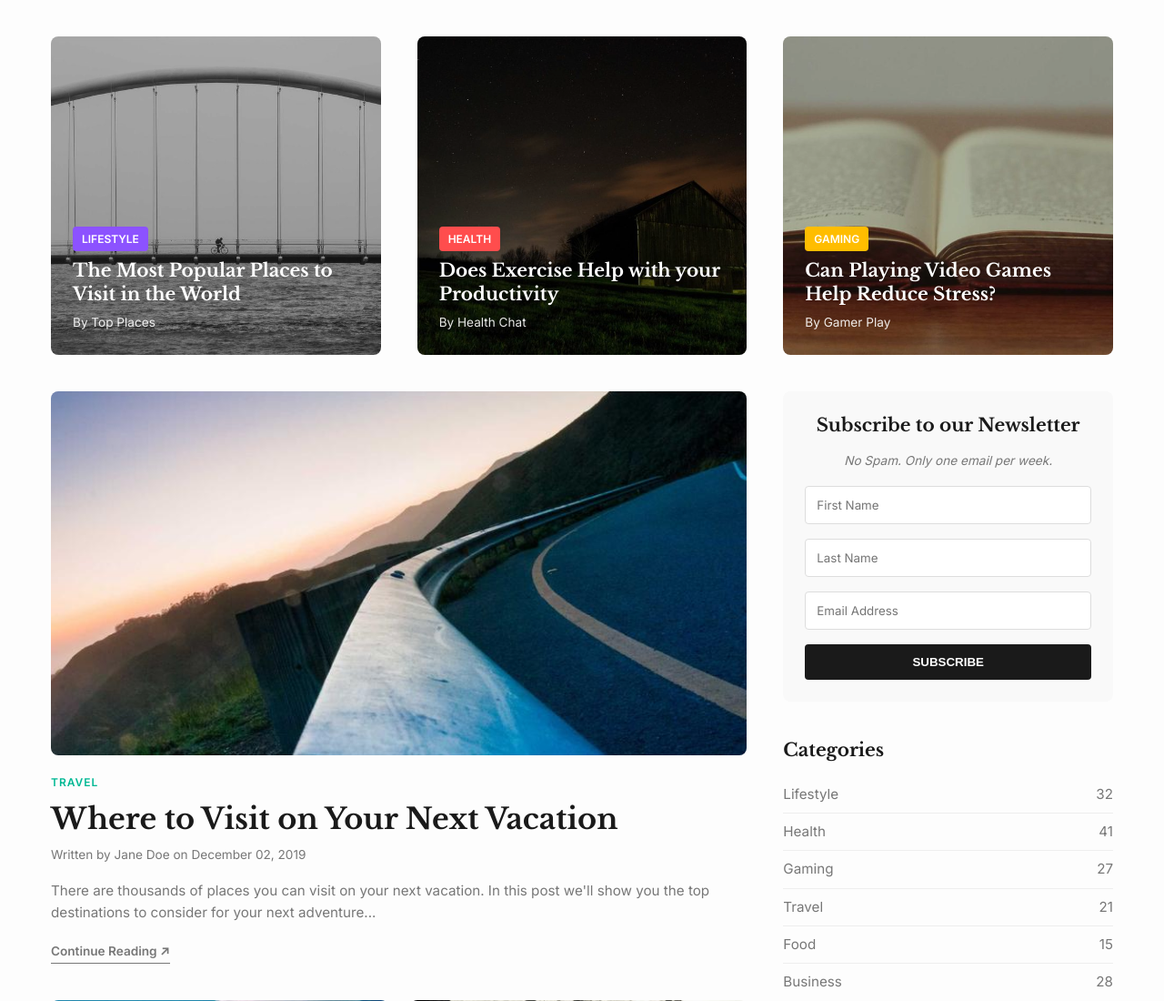
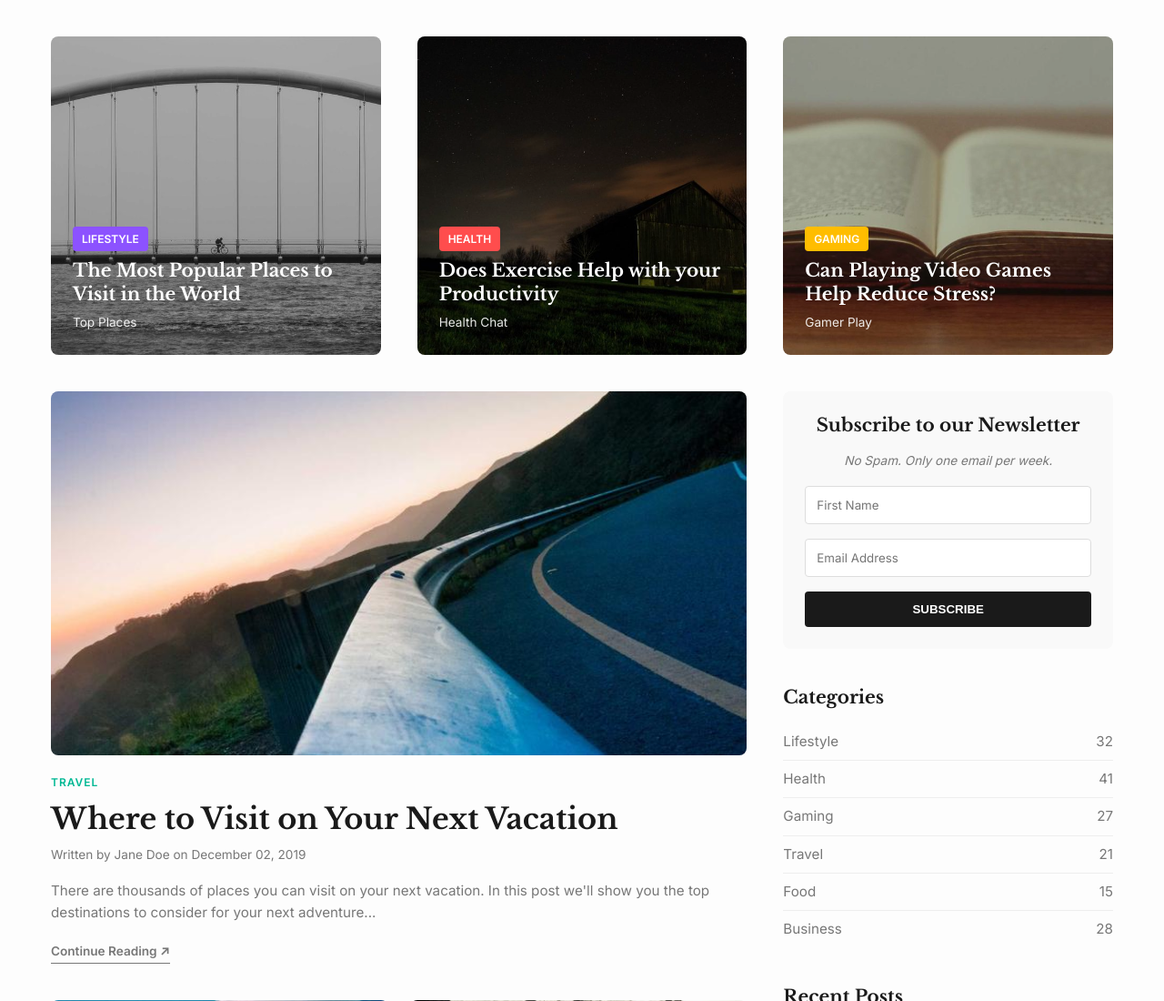
Before and after one commit to JoseDavidGarciaDowning/tarea1-clon-web, a website: page src/index.html in a window 1280 px wide. Shown: the top 1100 px of the page at 91% size. Drawn offline with nearby package versions, Linux system fonts and the light colour scheme.

Commit message:
fix(html): remover input last name y limpiar textos de autor

```diff
--- a/src/index.html
+++ b/src/index.html
@@ -28,7 +28,7 @@
                 <div class="card-content">
                     <span class="badge category-lifestyle">LIFESTYLE</span>
                     <h2>The Most Popular Places to Visit in the World</h2>
-                    <p class="author">By Top Places</p>
+                    <p class="author">Top Places</p>
                 </div>
             </article>
             <article class="card hero-card">
@@ -36,7 +36,7 @@
                 <div class="card-content">
                     <span class="badge category-health">HEALTH</span>
                     <h2>Does Exercise Help with your Productivity</h2>
-                    <p class="author">By Health Chat</p>
+                    <p class="author">Health Chat</p>
                 </div>
             </article>
             <article class="card hero-card">
@@ -44,7 +44,7 @@
                 <div class="card-content">
                     <span class="badge category-gaming">GAMING</span>
                     <h2>Can Playing Video Games Help Reduce Stress?</h2>
-                    <p class="author">By Gamer Play</p>
+                    <p class="author">Gamer Play</p>
                 </div>
             </article>
         </section>
@@ -99,7 +99,6 @@
                     <p>No Spam. Only one email per week.</p>
                     <form action="#" method="POST" class="newsletter-form">
                         <input type="text" placeholder="First Name" required>
-                        <input type="text" placeholder="Last Name" required>
                         <input type="email" placeholder="Email Address" required>
                         <button type="submit">SUBSCRIBE</button>
                     </form>
```
